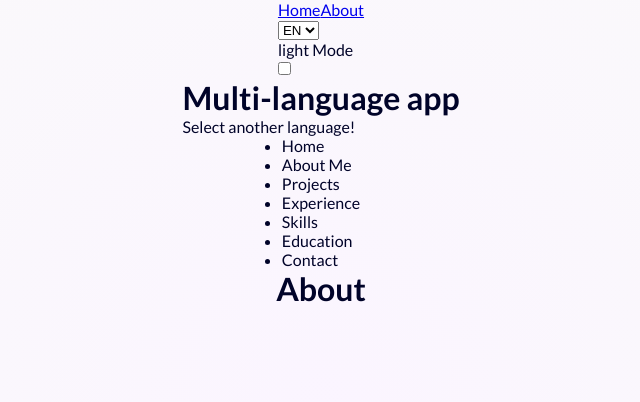
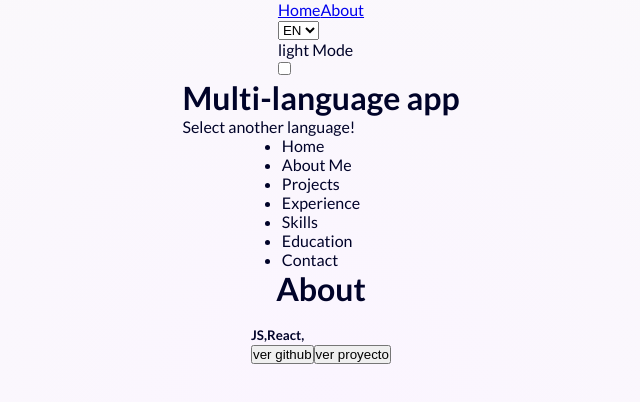
Before and after one commit to shimapi/portfolio, a React (Vite) app: page / in a window 1280 px wide. Shown: the top 402 px of the page, without its empty margins (319-959 px from the left). Built offline with nearby package versions, Linux system fonts and the light colour scheme.

Commit message:
feat: adding experience-card

```diff
--- a/src/App.jsx
+++ b/src/App.jsx
@@ -5,6 +5,7 @@ import { Home } from "./pages/Home";
 import { About } from "./pages/About";
 import { useContext } from "react";
 import { ThemeContext } from "./assets/ThemeContext";
+import Experience from "./components/Experience/Experience";
 
 const App = () => {
 	const { theme } = useContext(ThemeContext);
@@ -19,6 +20,7 @@ const App = () => {
 				</Routes>
 				<Header />
 				<About />
+				<Experience />
 			</div>
 		</BrowserRouter>
 	);
--- a/src/components/Experience/Experience.jsx
+++ b/src/components/Experience/Experience.jsx
@@ -1,7 +1,12 @@
 import "./Experience.sass";
+import ExperienceCard from "./ExperienceCard";
 
 const Experience = () => {
-	return <div>Experience</div>;
+	return (
+		<div>
+			<ExperienceCard />
+		</div>
+	);
 };
 
 export default Experience;
--- /dev/null
+++ b/src/components/Experience/ExperienceCard.jsx
@@ -0,0 +1,14 @@
+const ExperienceCard = () => {
+	return (
+		<div className="experience-card">
+			<img src="" alt="" className="experience-card__img" />
+			<h3 className="experience-card__title"></h3>
+			<h4 className="experience-card__category"></h4>
+			<h5 className="experience-card__tech">JS,React,</h5>
+			<button className="experience-card__primary">ver github</button>
+			<button className="experience-card__secondary">ver proyecto</button>
+		</div>
+	);
+};
+
+export default ExperienceCard;
```
